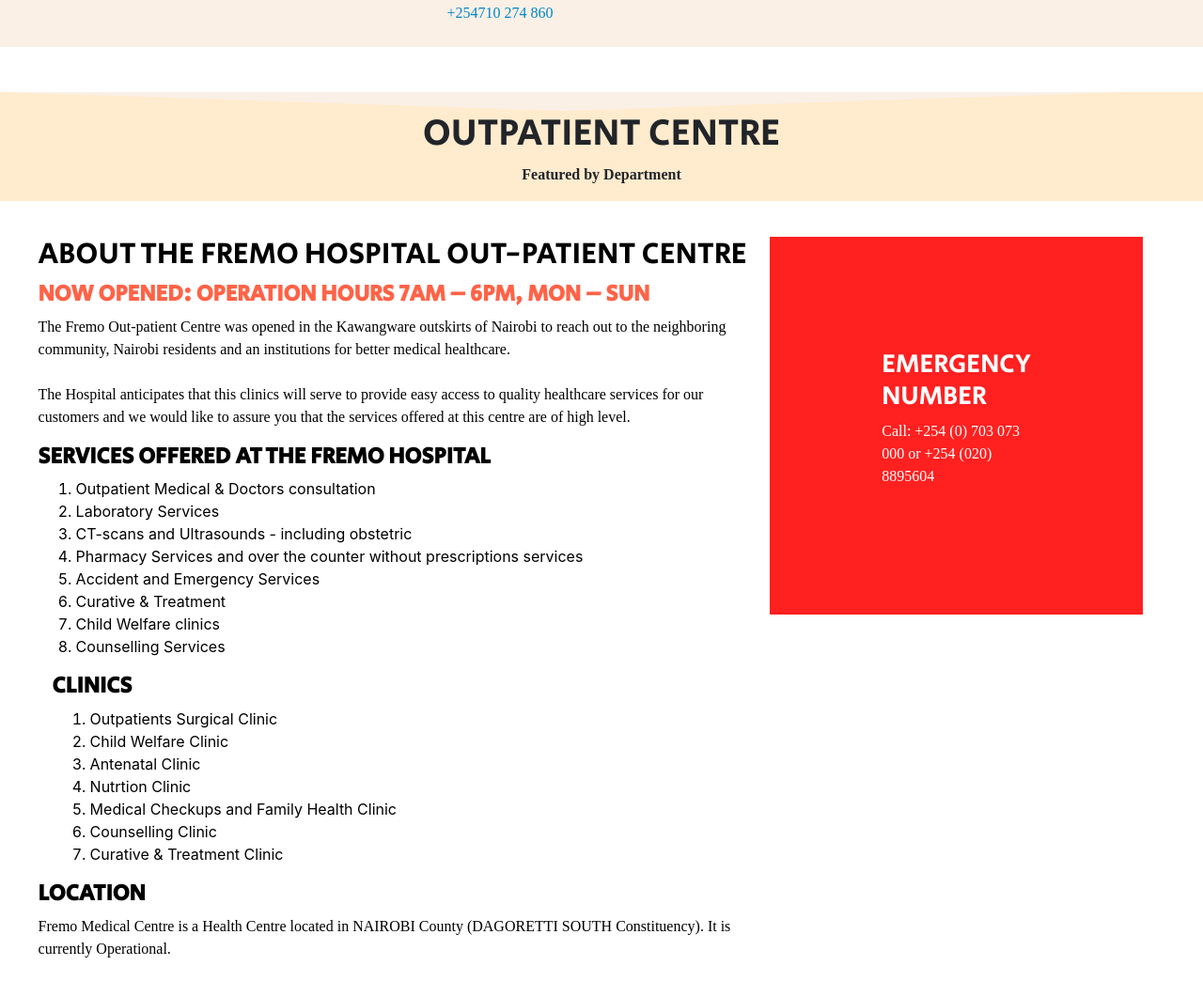
After one commit to kiptoo-rotich/FreMo, a Django app: page /outpatient_clinic/ in a window 1280 px wide. The commit adds this page. Shown: the part 309-1370 px from the top of the page at 94% size. Run offline with Django 4.2, Linux system fonts and the light colour scheme; some libraries are stand-ins or nearby versions.

Commit message:
It adds Outpatient services

```diff
--- a/web/static/css/style.css
+++ b/web/static/css/style.css
@@ -359,6 +359,40 @@
             margin-left: 5%;
         }
 
+        #body {
+            background-color: blanchedalmond;
+        }
+
+        .heading {
+            text-align: center;
+            font-weight: bolder;
+        }
+
+        #sub_head {
+            font-weight: 600;
+        }
+
+        .outpatient {
+            background-color: white;
+            color: black;
+        }
+
+        .emergency {
+            background-color: rgb(255, 32, 32);
+            color: white;
+            display: flex;
+            flex-direction: column;
+            align-items: center;
+            justify-content: center;
+            padding: 10%;
+            height: 50%;
+        }
+
+        .outpatient>.row {
+            margin: 0% 5% 2% 2%;
+            padding-top: 3%;
+        }
+
         @media only screen and (max-width: 600px) {
             #title {
                 font-size: 12px;
--- /dev/null
+++ b/web/templates/main/outpatient.html
@@ -0,0 +1,58 @@
+{%extends 'base.html'%}{%load bootstrap4%}{%load static%} {%block content%}
+<div id="body">
+
+    <div class="landing_page">
+        <div class="specialist-header mt-5">
+
+        </div>
+        <div class="heading">
+            <h1>OUTPATIENT CENTRE</h1>
+            <p>Featured by Department</p>
+        </div>
+        <div class="outpatient">
+            <div class="row">
+                <div class="col-xm-8 col-sm-8 col-md-8 col-lg-8">
+                    <h2>ABOUT THE FREMO HOSPITAL OUT-PATIENT CENTRE</h2>
+                    <h4 id="sub_head" style="color: tomato;">NOW OPENED: OPERATION HOURS 7AM – 6PM, MON – SUN </h4>
+                    <p>The Fremo Out-patient Centre was opened in the Kawangware outskirts of Nairobi to reach out to the neighboring community, Nairobi residents and an institutions for better medical healthcare. <br> <br> The Hospital anticipates that
+                        this clinics will serve to provide easy access to quality healthcare services for our customers and we would like to assure you that the services offered at this centre are of high level.</p>
+
+                    <div class="outpatient_services">
+                        <h4 id="sub_head">SERVICES OFFERED AT THE FREMO HOSPITAL</h4>
+                        <ol>
+                            <li>Outpatient Medical & Doctors consultation</li>
+                            <li>Laboratory Services</li>
+                            <li>CT-scans and Ultrasounds - including obstetric</li>
+                            <li>Pharmacy Services and over the counter without prescriptions services</li>
+                            <li>Accident and Emergency Services</li>
+                            <li>Curative & Treatment</li>
+                            <li>Child Welfare clinics</li>
+                            <li>Counselling Services</li>
+                        </ol>
+                        <div class="col-xm-8 col-sm-8 col-md-8 col-lg-8">
+                            <h4 id="sub_head">CLINICS</h4>
+                            <ol>
+                                <li>Outpatients Surgical Clinic</li>
+                                <li>Child Welfare Clinic</li>
+                                <li>Antenatal Clinic</li>
+                                <li>Nutrtion Clinic</li>
+                                <li>Medical Checkups and Family Health Clinic</li>
+                                <li>Counselling Clinic</li>
+                                <li>Curative & Treatment Clinic</li>
+                            </ol>
+                        </div>
+                        <div class="location">
+                            <h4 id="sub_head">LOCATION</h4>
+                            <p>Fremo Medical Centre is a Health Centre located in NAIROBI County (DAGORETTI SOUTH Constituency). It is currently Operational.</p>
+                        </div>
+                    </div>
+                </div>
+                <div class="emergency col-xm-4 col-sm-4 col-md-4 col-lg-4">
+                    <h3>EMERGENCY NUMBER</h3>
+                    <p>Call: +254 (0) 703 073 000 or +254 (020) 8895604</p>
+                </div>
+            </div>
+        </div>
+    </div>
+</div>
+{%endblock%}
--- a/web/templates/navbar.html
+++ b/web/templates/navbar.html
@@ -35,7 +35,7 @@
 
                     <div class="dropdown-menu" aria-labelledby="navbarDropdownMenuLink">
                         <a class="dropdown-item hover" href="{%url 'specialist'%}">Specialist Clinics</a>
-                        <a class="dropdown-item hover" href="{%url 'Education'%}">Outpatient Services</a>
+                        <a class="dropdown-item hover" href="{%url 'outpatient'%}">Outpatient Services</a>
                         <a class="dropdown-item hover" href="{%url 'Education'%}">Inpatient Services</a>
                         <a class="dropdown-item hover" href="{%url 'Education'%}">Laboratory Services</a>
                         <a class="dropdown-item hover" href="{%url 'Education'%}">Pharmacy</a>
--- a/web/urls.py
+++ b/web/urls.py
@@ -7,5 +7,6 @@ urlpatterns=[
     path('medical_services/',views.medical,name="Medical"),
     path('education_services/',views.education,name="Education"),
     path('donate_money/',views.donate,name="Donations"),
-    path('specialist_clinic/',views.specialist,name="specialist")
+    path('specialist_clinic/',views.specialist,name="specialist"),
+    path('outpatient_clinic/',views.outpatient,name="outpatient")
 ]
--- a/web/views.py
+++ b/web/views.py
@@ -15,3 +15,6 @@ def donate(request):
 
 def specialist(request):
     return render(request,'main/specialist.html')
+
+def outpatient(request):
+    return render(request,'main/outpatient.html')
```
